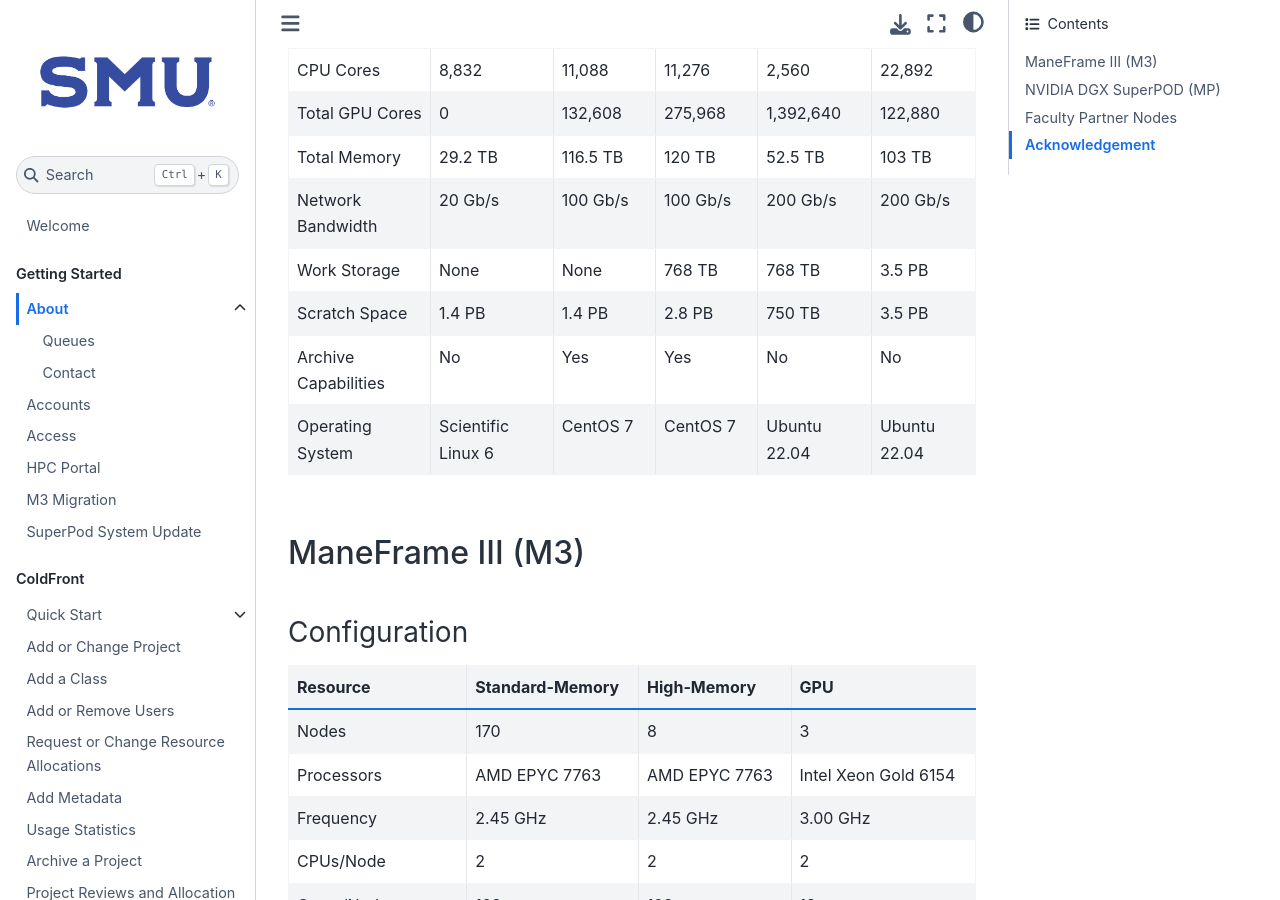
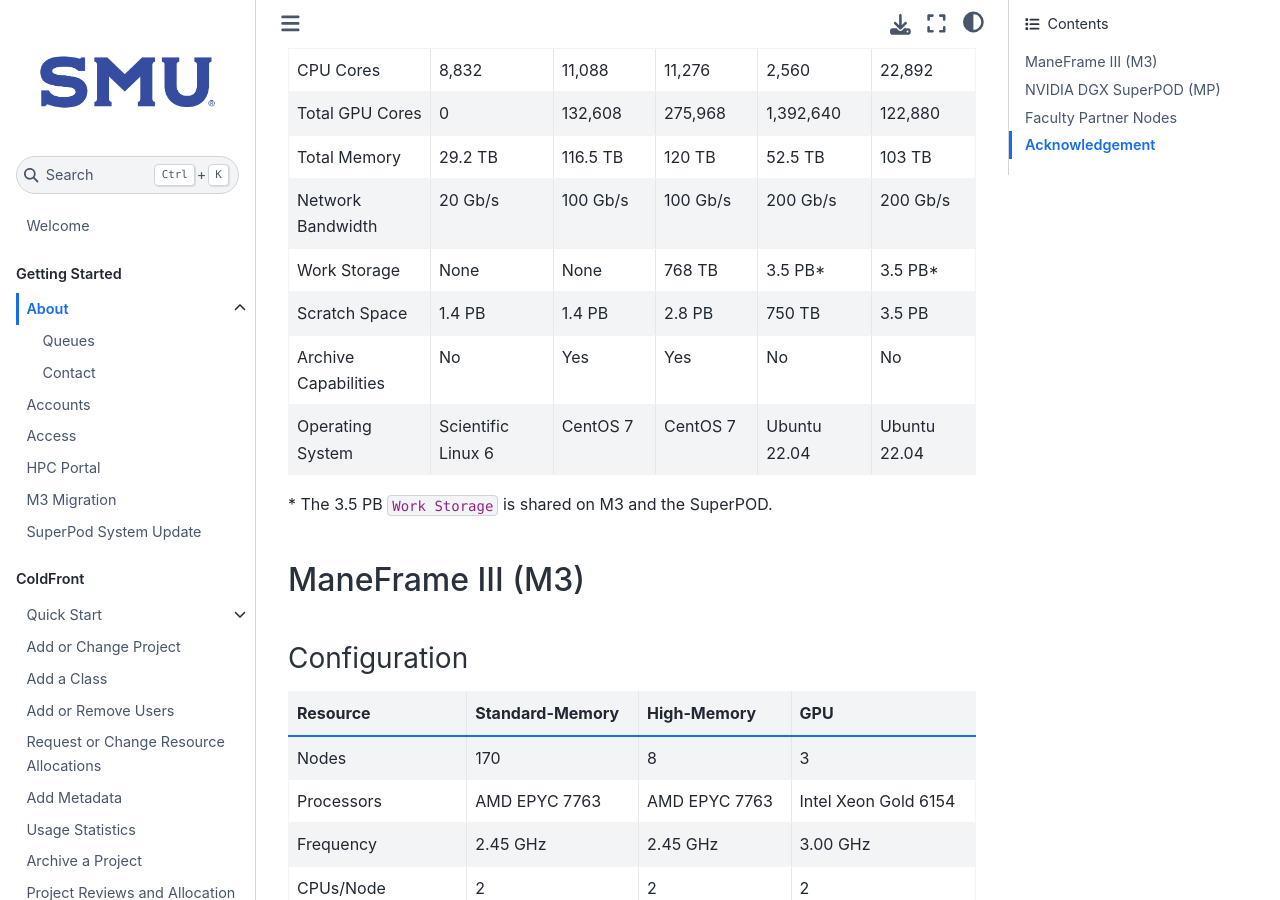
Before and after one commit to SouthernMethodistUniversity/hpc_docs, a Jupyter Book: the page built from docs/about.md, in a window 1280 px wide and 900 px high, scrolled down 615 px. Built offline with Jupyter Book 1.0.4 settings and Sphinx 7.4.7 and the Sphinx Book theme 1.1.4, drawn with Linux system fonts in a browser that asks for light colours.

Commit message:
Update about.md

```diff
--- a/docs/about.md
+++ b/docs/about.md
@@ -23,10 +23,12 @@
 | Total GPU Cores      | 0                  | 132,608      | 275,968      | 1,392,640    | 122,880      |
 | Total Memory         | 29.2 TB            | 116.5 TB     | 120 TB       | 52.5 TB      | 103 TB       |
 | Network Bandwidth    | 20 Gb/s            | 100 Gb/s     | 100 Gb/s     | 200 Gb/s     | 200 Gb/s     |
-| Work Storage         | None               | None         | 768 TB       | 768 TB       | 3.5 PB       |
+| Work Storage         | None               | None         | 768 TB       | 3.5 PB*      | 3.5 PB*      |
 | Scratch Space        | 1.4 PB             | 1.4 PB       | 2.8 PB       | 750 TB       | 3.5 PB       |
 | Archive Capabilities | No                 | Yes          | Yes          | No           | No           |
 | Operating System     | Scientific Linux 6 | CentOS 7     | CentOS 7     | Ubuntu 22.04 | Ubuntu 22.04 |
+
+\* The 3.5 PB `Work Storage` is shared on M3 and the SuperPOD.
 
 ## ManeFrame III (M3)
 
```
